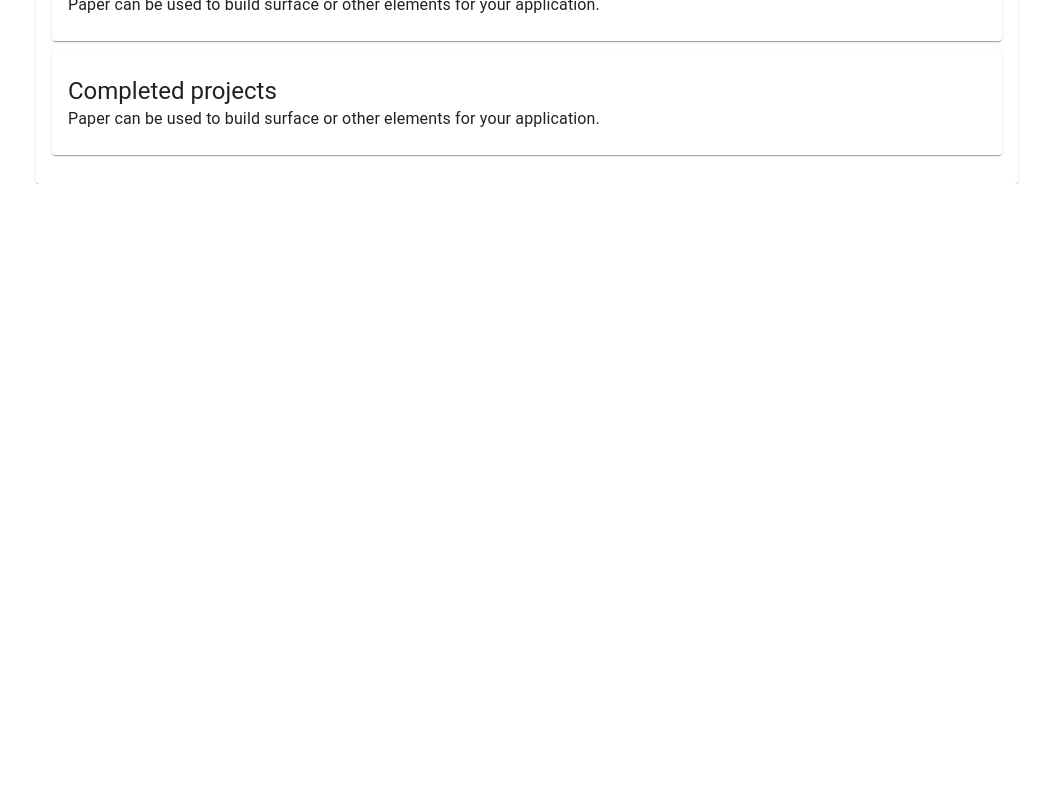
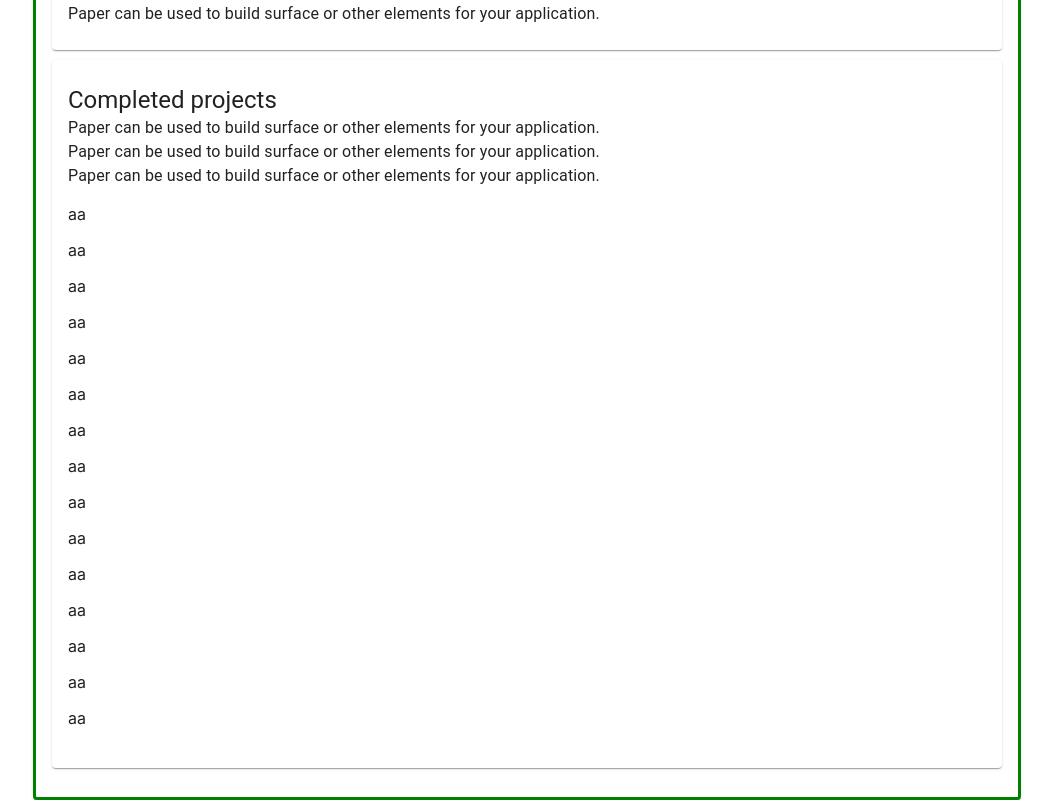
Before and after one commit to vtranduc/portfolio, a React (Create React App) app: page / in a window 1280 px wide. Shown: the part 718-1518 px from the top of the page, without its empty margins (113-1166 px from the left). Before the commit the page ends 902 px from the top, so only its background shows below. Built offline with nearby package versions, Linux system fonts and the light colour scheme.

Commit message:
deployed correct version

```diff
--- a/src/components/main/index.css
+++ b/src/components/main/index.css
@@ -23,7 +23,8 @@
 }
 
 #main-nav-btn-div {
-  /* border: solid; */
+  margin-top: 0;
+  border: solid;
   display: flex;
   flex-direction: row;
   justify-content: space-between;
@@ -36,7 +37,8 @@
 
 @media (min-width: 1000px) {
   #main-paper {
-    /* border: solid green; */
+    border: solid green;
+    /* padding-top: 10px; */
     width: 950px;
   }
 }
--- a/src/components/main/index.js
+++ b/src/components/main/index.js
@@ -27,10 +27,14 @@ export default function Main() {
             variant="contained"
             color="default"
             className={classes.button}
+            onClick={() => {
+              console.log("jump to profile");
+              window.location.href = "#profile-wrapper";
+            }}
           >
             <img
               className="main-nav-btn"
-              src="https://raw.githubusercontent.com/vtranduc/portfolio/master/public/main/icon4.png"
+              src="https://raw.githubusercontent.com/vtranduc/portfolio/master/public/main/icon.png"
             ></img>
           </Button>
           <Button
@@ -40,7 +44,7 @@ export default function Main() {
           >
             <img
               className="main-nav-btn"
-              src="https://raw.githubusercontent.com/vtranduc/portfolio/master/public/main/icon4.png"
+              src="https://raw.githubusercontent.com/vtranduc/portfolio/master/public/main/icon2.png"
             ></img>
           </Button>
           <Button
@@ -50,7 +54,7 @@ export default function Main() {
           >
             <img
               className="main-nav-btn"
-              src="https://raw.githubusercontent.com/vtranduc/portfolio/master/public/main/icon4.png"
+              src="https://raw.githubusercontent.com/vtranduc/portfolio/master/public/main/icon3.png"
             ></img>
           </Button>
           <Button
@@ -66,7 +70,7 @@ export default function Main() {
         </div>
         <div id="content-centerer">
           <div id="content-wrapper-main">
-            <div className="content-main">
+            <div className="content-main" id="profile-wrapper">
               <Profile></Profile>
             </div>
             <div className="content-main">
--- a/src/components/main/projects/index.js
+++ b/src/components/main/projects/index.js
@@ -22,6 +22,29 @@ export default function Projects() {
           Paper can be used to build surface or other elements for your
           application.
         </Typography>
+        <Typography component="p">
+          Paper can be used to build surface or other elements for your
+          application.
+        </Typography>
+        <Typography component="p">
+          Paper can be used to build surface or other elements for your
+          application.
+        </Typography>
+        <p>aa</p>
+        <p>aa</p>
+        <p>aa</p>
+        <p>aa</p>
+        <p>aa</p>
+        <p>aa</p>
+        <p>aa</p>
+        <p>aa</p>
+        <p>aa</p>
+        <p>aa</p>
+        <p>aa</p>
+        <p>aa</p>
+        <p>aa</p>
+        <p>aa</p>
+        <p>aa</p>
       </Paper>
     </div>
   );
```
